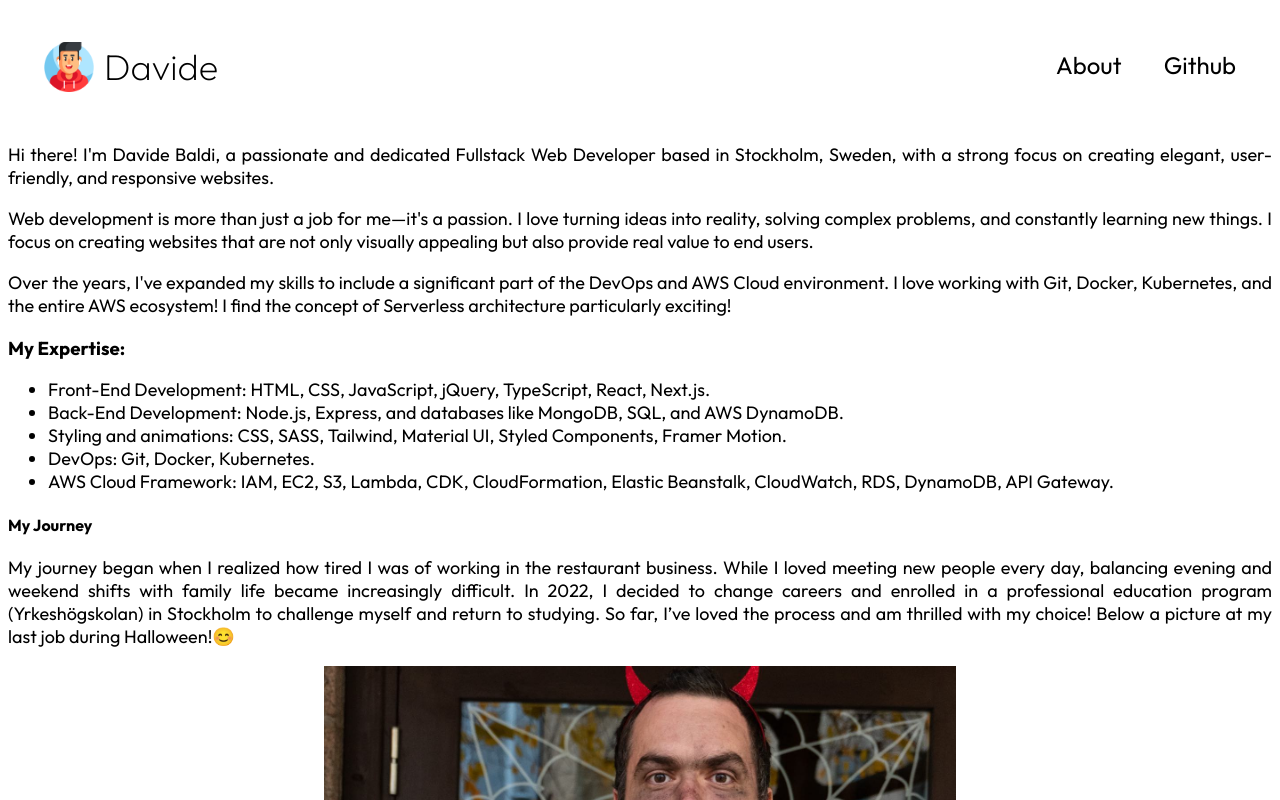
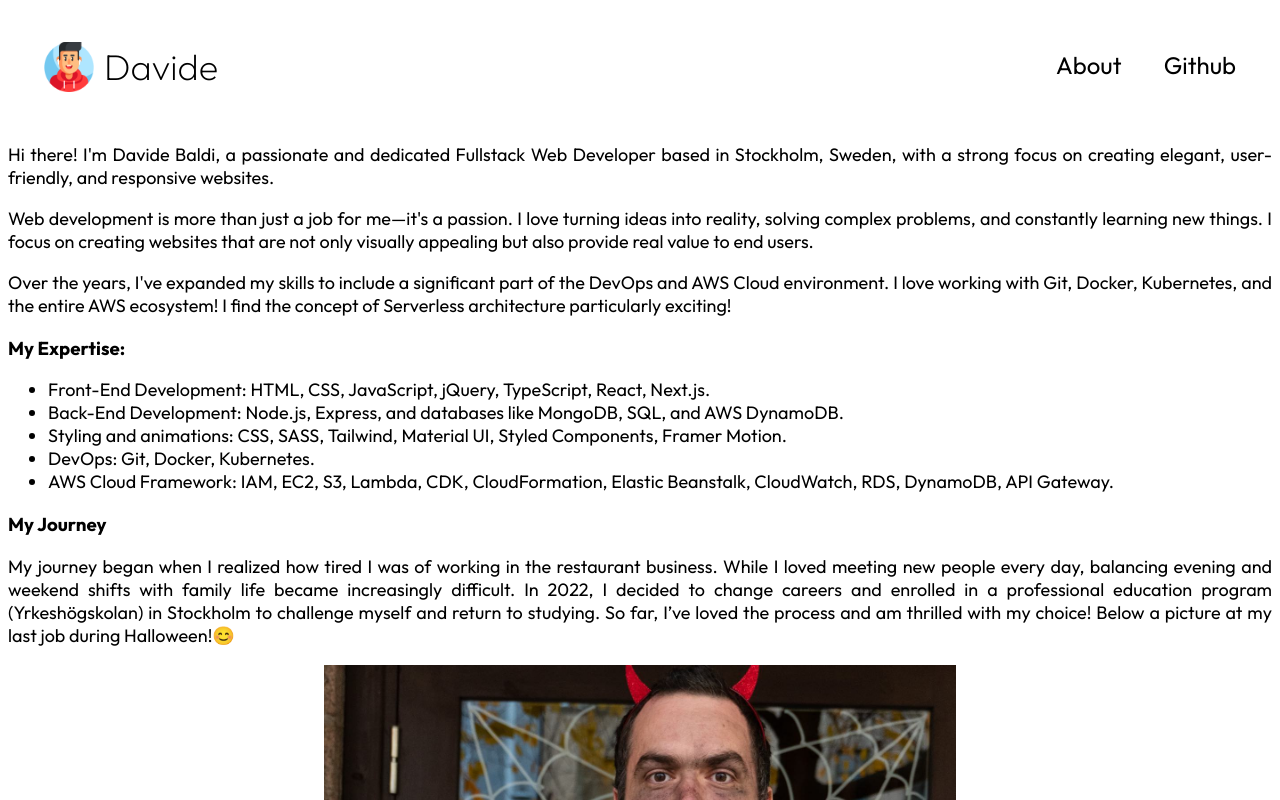
Before and after one commit to indiano881/portfolio-sass, a React (Vite) app: page / in a window 1280 px wide. Both pictures are taken after a click on the link "About". Shown: the top 800 px of the page. Built offline with nearby package versions, Linux system fonts and the light colour scheme.

Commit message:
fixed my journey as h3

```diff
--- a/src/components/About/index.tsx
+++ b/src/components/About/index.tsx
@@ -19,7 +19,7 @@ const About = () => {
                 <li className="about__text">AWS Cloud Framework: IAM, EC2, S3, Lambda, CDK, CloudFormation, Elastic Beanstalk, CloudWatch, RDS, DynamoDB, API Gateway.</li>
             </ul>
 
-            <h4>My Journey</h4>
+            <h3>My Journey</h3>
             <p className="about__text" >My journey began when I realized how tired I was of working in the restaurant business. While I loved meeting new people every day, balancing evening and weekend shifts with family life became increasingly difficult. In 2022, I decided to change careers and enrolled in a professional education program (Yrkeshögskolan) in Stockholm to challenge myself and return to studying. So far, I’ve loved the process and am thrilled with my choice! Below a picture at my last job during Halloween!😊</p>
 
             <div className="about__image"><img className="about__image--img" src={Davide} /></div>
```
